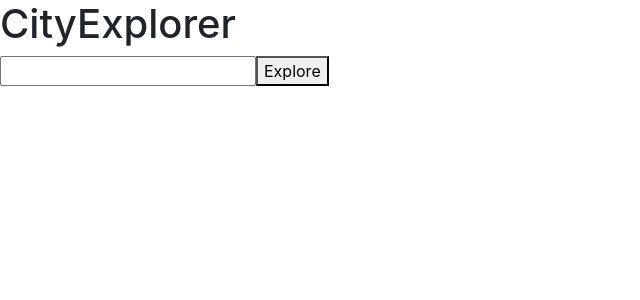
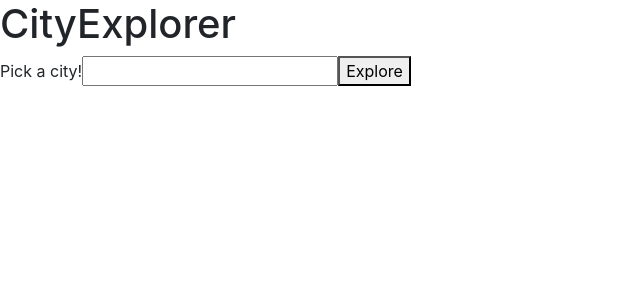
Before and after one commit to MISalz/city-explorer, a React (Create React App) app: page / in a window 1280 px wide. Shown: the top 300 px of the page, without its empty margins (0-640 px from the left). Built offline with nearby package versions, Linux system fonts and the light colour scheme.

Commit message:
display search and button

```diff
--- a/src/App.js
+++ b/src/App.js
@@ -6,37 +6,40 @@ class App extends React.Component {
   constructor(props) {
     super(props);
     this.state = {
-      searchData: []
+      searchData: {}
     }
   }
-  handleSearch = async (event) => {
+  getCityData = async (event) => {
     //prevents default refresh
     event.preventDefault();
     //get the data from the API
-    let searchRequest = await axios.get('https://swapi.dev/api/people/?page=1');
+    let searchData = await axios.get(`https://us1.locationiq.com/v1/search.php?key=${process.env.REACT_APP_LOCATIONIQ_API_KEY}&q=${this.state.city}&format=json`);
     //save that date into state
+  }
+    handleCityInput = (event) => {
     this.setState({
-      searchData: searchRequest.data.results
+      city: event.target.value
     })
-    console.log(this.state)
   }
+
   render() {
-    let searchListItems = this.state.searchData.map((character,idx) => {
-      return<li key={idx}>{character.name}</li>
-    })
+    // let searchListItems = this.state.searchData.map((character, idx) => {
+    //   return <li key={idx}>{character.name}</li>
+    // })
     return (
       <>
         <header>
           <h1>CityExplorer</h1>
         </header>
-        <form>
-          <input></input>
-          <button onClick={this.handleSearch}>
+        <form onSubmit={this.searchData}>
+          <label>Pick a city!</label>
+          <input type="text" onInput={this.handleCityInput} />
+          <button type="submit">
             Explore
           </button>
         </form>
         <ul>
-          {searchListItems}
+          {/* {searchListItems} */}
         </ul>
       </>
     )
```
